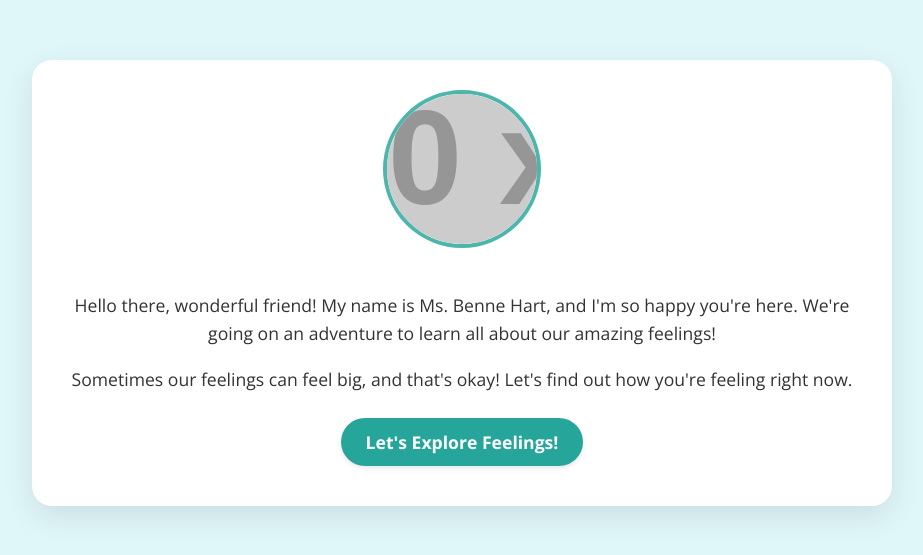
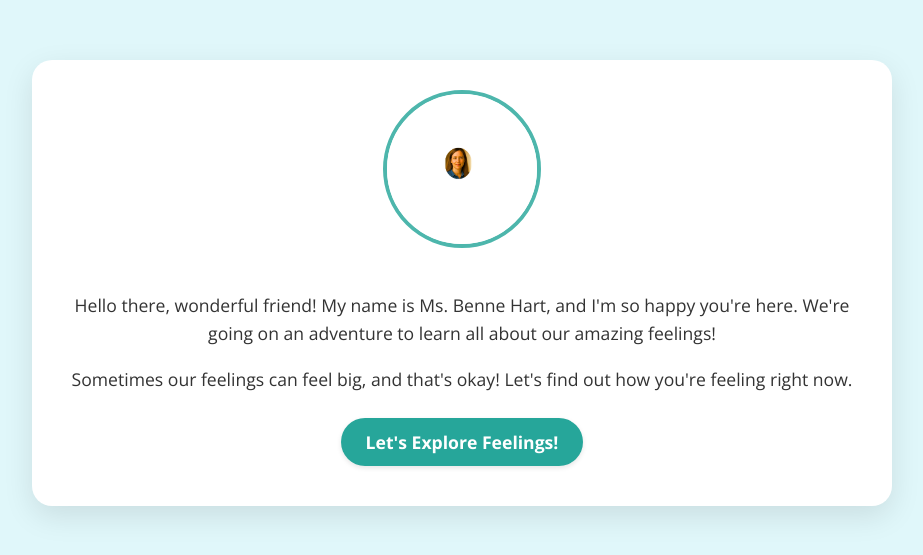
Before and after one commit to rayhartcares/emotion-navigator-for-kids, a plain HTML site: page index.html in a window 1280 px wide. Shown: the part 117-672 px from the top of the page, without its empty margins (178-1101 px from the left). Drawn offline with nearby package versions, Linux system fonts and the light colour scheme; placeholder pictures from the web are drawn by us.

Commit message:
Update index.html

```diff
--- a/index.html
+++ b/index.html
@@ -10,7 +10,7 @@
 <body>
     <div class="app-container">
         <div id="intro-stage" class="stage active">
-           <img src="https://via.placeholder.com/150/9ad0c2/ffffff?text=Teacher+Image" alt="Friendly Teacher" class="teacher-img">
+          <img src="assets/2.png" alt="Friendly Teacher" class="teacher-img">
             <p class="intro-text">Hello there, wonderful friend! My name is <span id="teacher-name-display"> Ms Benne Hart  </span>, and I'm so happy you're here. We're going on an adventure to learn all about our amazing feelings!</p>
             <p class="intro-text">Sometimes our feelings can feel big, and that's okay! Let's find out how you're feeling right now.</p>
             <button id="start-feelings-btn" class="main-btn">Let's Explore Feelings!</button>
```
